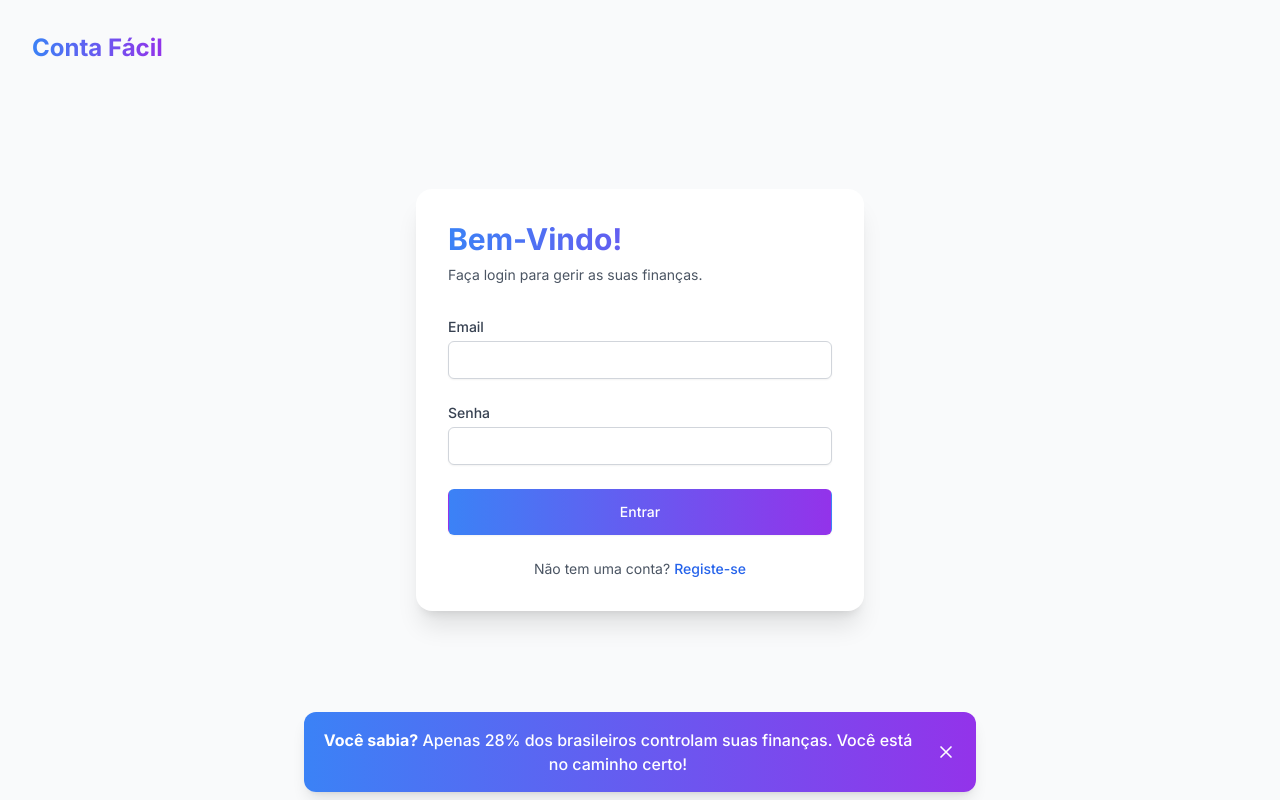
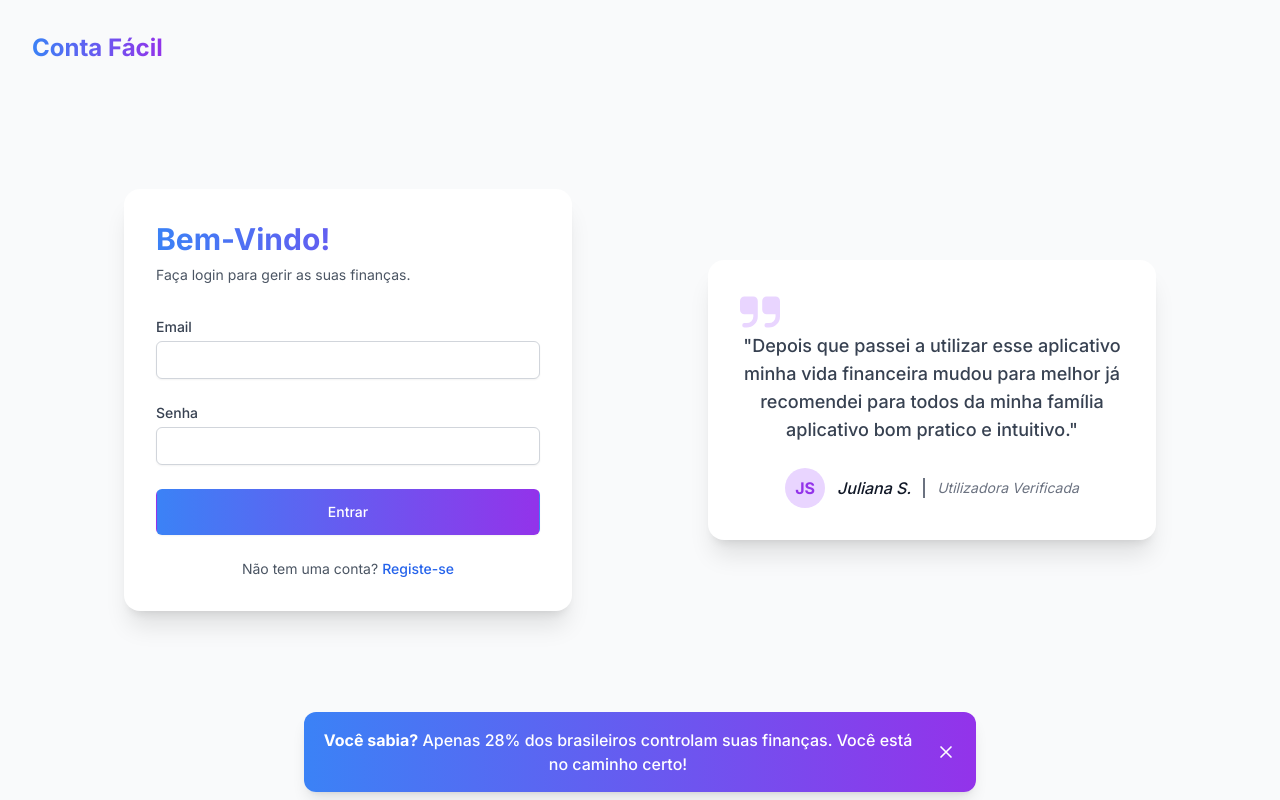
Before and after one commit to geovaneworks-eng/ContaF-cil, a React (Vite) app: page /#/ in a window 1280 px wide. Built offline with nearby package versions, Linux system fonts and the light colour scheme.

Commit message:
[dyad] Adicionando feedback de utilizador à página de login - wrote 2 file(s)

```diff
--- /dev/null
+++ b/src/components/TestimonialCard.tsx
@@ -0,0 +1,30 @@
+import React from 'react';
+
+const QuoteIcon: React.FC = () => (
+    <svg className="w-10 h-10 text-purple-200" aria-hidden="true" xmlns="http://www.w3.org/2000/svg" fill="currentColor" viewBox="0 0 18 14">
+        <path d="M6 0H2a2 2 0 0 0-2 2v4a2 2 0 0 0 2 2h4v1a3 3 0 0 1-3 3H2a1 1 0 0 0 0 2h1a5.006 5.006 0 0 0 5-5V2a2 2 0 0 0-2-2Zm10 0h-4a2 2 0 0 0-2 2v4a2 2 0 0 0 2 2h4v1a3 3 0 0 1-3 3h-1a1 1 0 0 0 0 2h1a5.006 5.006 0 0 0 5-5V2a2 2 0 0 0-2-2Z"/>
+    </svg>
+);
+
+
+const TestimonialCard: React.FC = () => {
+    return (
+        <figure className="max-w-md w-full mx-auto text-center bg-white p-8 rounded-2xl shadow-xl">
+            <QuoteIcon />
+            <blockquote>
+                <p className="text-lg font-medium text-gray-700">"Depois que passei a utilizar esse aplicativo minha vida financeira mudou para melhor já recomendei para todos da minha família aplicativo bom pratico e intuitivo."</p>
+            </blockquote>
+            <figcaption className="flex items-center justify-center mt-6 space-x-3">
+                <div className="w-10 h-10 rounded-full bg-purple-200 flex items-center justify-center text-purple-600 font-bold">
+                    JS
+                </div>
+                <div className="flex items-center divide-x-2 divide-gray-500">
+                    <cite className="pr-3 font-medium text-gray-900">Juliana S.</cite>
+                    <cite className="pl-3 text-sm text-gray-500">Utilizadora Verificada</cite>
+                </div>
+            </figcaption>
+        </figure>
+    );
+};
+
+export default TestimonialCard;
--- a/src/pages/AuthPage.tsx
+++ b/src/pages/AuthPage.tsx
@@ -1,6 +1,7 @@
 import React, { useState } from 'react';
 import { supabase } from '@/integrations/supabase/client';
 import FinancialInsightBanner from '@/components/FinancialInsightBanner';
+import TestimonialCard from '@/components/TestimonialCard';
 
 interface AuthFormProps {
     isLogin: boolean;
@@ -162,18 +163,23 @@ const AuthPage: React.FC = () => {
         setError(null);
     };
 
+
+
     const toggleView = () => {
         setIsLoginView(!isLoginView);
         clearForm();
     };
 
     return (
-        <div className="relative flex flex-col items-center justify-center min-h-screen p-4 bg-gray-50">
-            <div className="absolute top-0 left-0 p-4 md:p-8">
+        <div className="relative flex flex-col items-center justify-center min-h-screen p-4 bg-gray-50 overflow-hidden">
+            <div className="absolute top-0 left-0 p-4 md:p-8 z-10">
                 <h1 className="text-2xl font-bold bg-gradient-to-r from-blue-500 to-purple-600 bg-clip-text text-transparent">
                     Conta Fácil
                 </h1>
             </div>
+
+            <div className="w-full max-w-6xl mx-auto px-4 py-20">
+                <div className="grid lg:grid-cols-2 gap-12 items-center">
                     <div className="w-full max-w-md mx-auto">
                         <div className="bg-white p-8 rounded-2xl shadow-xl">
                             <div className="text-left mb-8">
@@ -209,6 +215,13 @@ const AuthPage: React.FC = () => {
                             </div>
                         </div>
                     </div>
+
+                    <div className="flex justify-center">
+                        <TestimonialCard />
+                    </div>
+                </div>
+            </div>
+
             <div className="absolute bottom-0 w-full">
                 <FinancialInsightBanner />
             </div>
```
Lines whose indentation alone changed are shown as unchanged.
